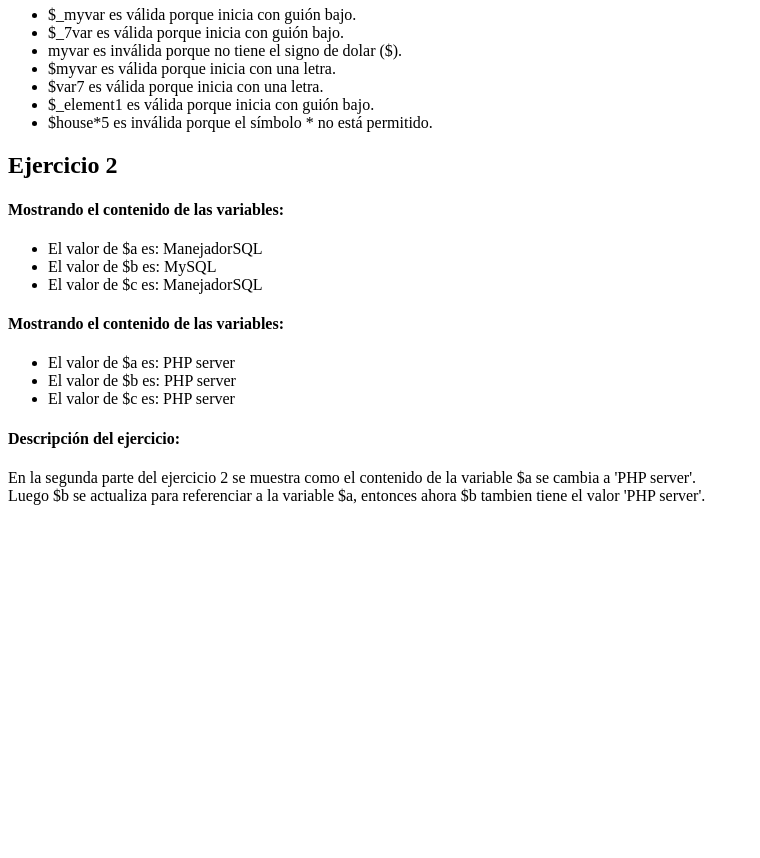
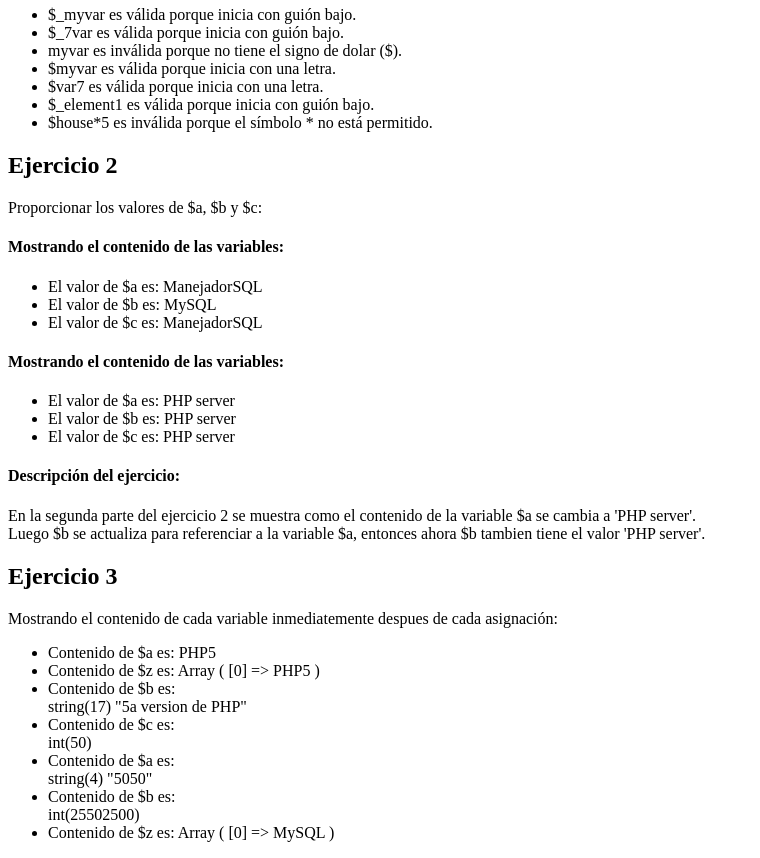
Before and after one commit to Luis-hip/tecweb, a PHP site: page / in a window 1280 px wide. Shown: the part 173-1031 px from the top of the page, without its empty margins (0-760 px from the left). Before the commit the page ends 678 px from the top, so only its background shows below. Run offline with PHP 8.4, Linux system fonts and the light colour scheme.

Commit message:
Ejercicio 3 agregdado a index.php

```diff
--- a/practicas/p04/index.php
+++ b/practicas/p04/index.php
@@ -32,6 +32,7 @@
     ?>
 
     <h2>Ejercicio 2</h2>
+    <p>Proporcionar los valores de $a, $b y $c:</p>
     <?php
     $a = "ManejadorSQL";
     $b = 'MySQL';
@@ -58,5 +59,30 @@
     echo "<p>En la segunda parte del ejercicio 2 se muestra como el contenido de la variable \$a se cambia a 'PHP server'.<br> Luego \$b se actualiza para referenciar a la variable \$a, entonces ahora \$b tambien tiene el valor 'PHP server'.</p>";
     ?>
 
+    <h2>Ejercicio 3</h2>
+    <p>Mostrando el contenido de cada variable inmediatemente despues de cada asignación:</p>
+    <?php
+        echo "<ul>";
+        $a = "PHP5";
+        echo "<li>Contenido de \$a es: $a</li>";
+        $z[] = &$a;
+        echo "<li>Contenido de \$z es: " .print_r($z, true). "</li>";
+        $b = "5a version de PHP";
+        echo "<li>Contenido de \$b es: </li>";
+        var_dump($b);
+        $c = (int)$b*10;
+        echo "<li>Contenido de \$c es: </li>";
+        var_dump($c);
+        $a .= $b;
+        echo "<li>Contenido de \$a es: </li>";
+        var_dump($a);
+        $b *= $c;
+        echo "<li>Contenido de \$b es: </li>";
+        var_dump($b);
+        $z[0] = "MySQL";
+        echo "<li>Contenido de \$z es: " .print_r($z, true). "</li>";
+    ?>
+
+
 </body>
 </html>
```
